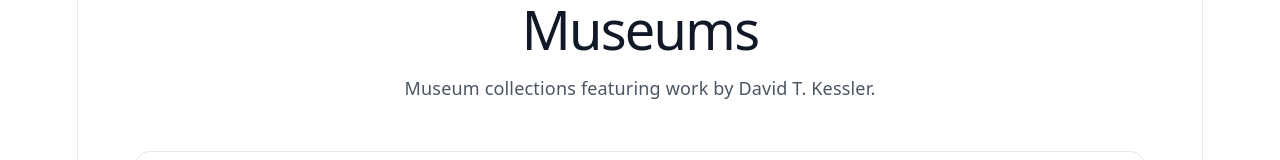
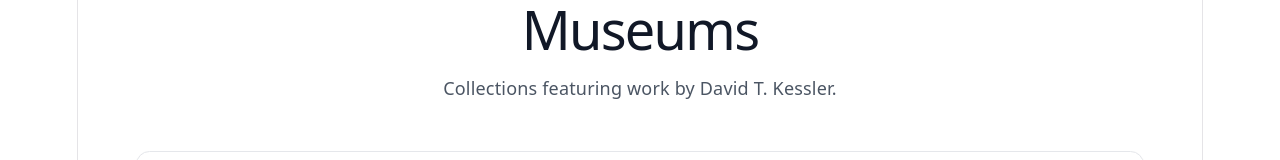
Before and after one commit to mcpeakhub/DavidTKesslerStudio, a React (Vite) app in the folder apps/web/: page /museums in a window 1280 px wide. Shown: the part 145-305 px from the top of the page. Built offline with nearby package versions, Linux system fonts and the light colour scheme.

Commit message:
Kessler - Davids modifications 7

```diff
--- a/apps/web/src/pages/Museums.tsx
+++ b/apps/web/src/pages/Museums.tsx
@@ -47,7 +47,7 @@ export default function Museums() {
 					</h1>
 
 					<p className="mx-auto max-w-2xl leading-8 text-gray-600 dark:text-zinc-300">
-						Museum collections featuring work by David T. Kessler.
+						Collections featuring work by David T. Kessler.
 					</p>
 				</header>
 
```
